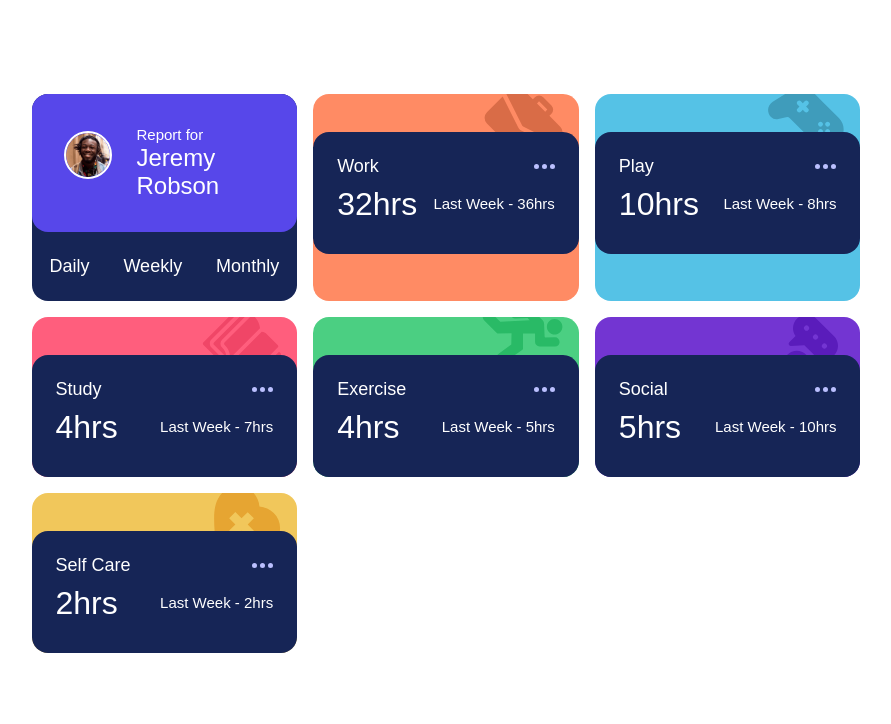
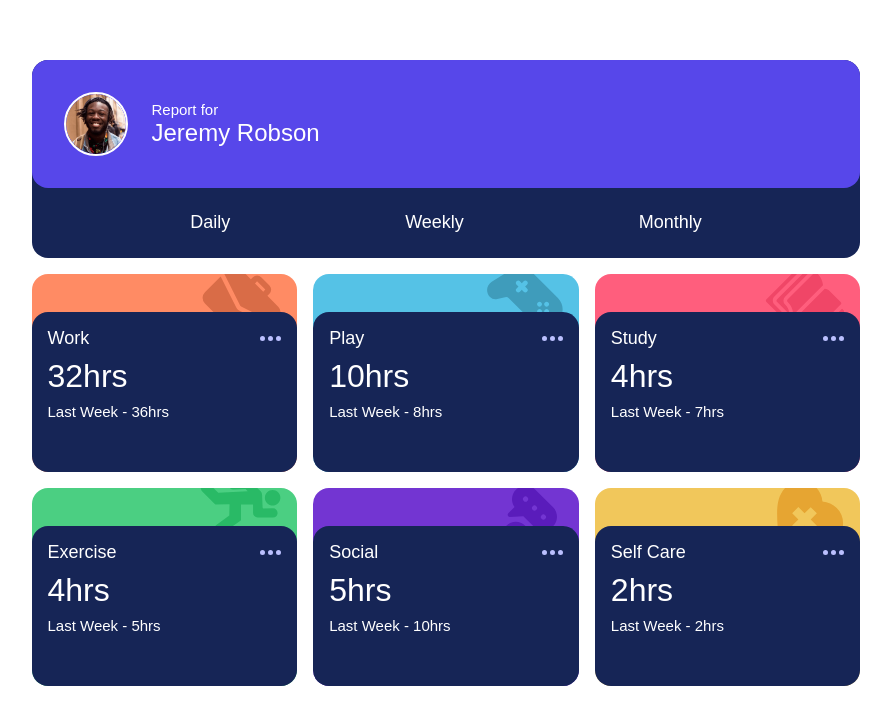
Before and after one commit to MikeG404/time-tracking, a React app: page / in a window 1280 px wide. Shown: the part 108-832 px from the top of the page, without its empty margins (194-1085 px from the left). Built offline with nearby package versions, Linux system fonts and the light colour scheme; the HTML template or start-up script is replaced by a standard one.

Commit message:
Made tablet layout

```diff
--- a/src/App.jsx
+++ b/src/App.jsx
@@ -62,7 +62,14 @@ const data = [
 function App() {
   return (
     <div className='min-h-screen max-w-80 my-[81px] flex justify-center items-center w-full md:max-w-[622px] xl:max-w-[829px]'>
-      <div className='grid grid-cols-1 md:grid-cols-3 gap-4 w-full'>
+      <div
+        className='
+          grid
+          grid-cols-1
+          md:grid-cols-3
+          md:grid-rows-3
+          gap-4 w-full'
+        >
         <CardID color='var(--purple-600)' />
         {data.map((item) => (
           <Card timeframe="daily" title={item.title} image={item.image} color={item.color} timeframe={item.timeframe} />
--- a/src/components/Card.jsx
+++ b/src/components/Card.jsx
@@ -7,12 +7,12 @@ export default function Card({ image, title, timeframe, color }) {
             <div className='flex justify-ends relative h-[38px] -z-10 overflow-hidden'>
                 <img className='absolute -top-2 right-4' src={image} alt={title} />
             </div>
-            <div className='flex flex-col bg-blue-950 rounded-2xl p-6 gap-2 h-[122px]'>
+            <div className='flex flex-col bg-blue-950 rounded-2xl p-6 gap-2 h-[122px] md:h-[160px] md:p-4'>
                 <div className='flex justify-between items-center'>
                   <h3 className='text-white text-preset-5-medium'>{title}</h3>
                   <img src={ellipses} alt={title} />
                 </div>
-                <div className='flex items-center'>
+                <div className='flex items-center md:flex-col md:items-start md:gap-2'>
                   <p className='text-white text-preset-3 flex-1'>{timeframe.current}hrs</p>
                   <p className='text-white text-preset-6'>Last Week - {timeframe.previous}hrs</p>
                 </div>
--- a/src/components/CardID.jsx
+++ b/src/components/CardID.jsx
@@ -3,7 +3,7 @@ import avatar from '/public/images/image-jeremy.png'
 
 export default function CardID({ color }) {
   return (
-    <div className='flex flex-col gap-6 bg-blue-950 rounded-2xl'>
+    <div className='flex flex-col gap-6 bg-blue-950 rounded-2xl md:col-span-3'>
         <div className='id-content flex flex-row items-center gap-6 rounded-2xl p-8' style={{ backgroundColor: color }}>
             <div className='w-16 h-16'>
                 <img src={avatar} alt='avatar' className='border-2 border-white rounded-full' />
```
